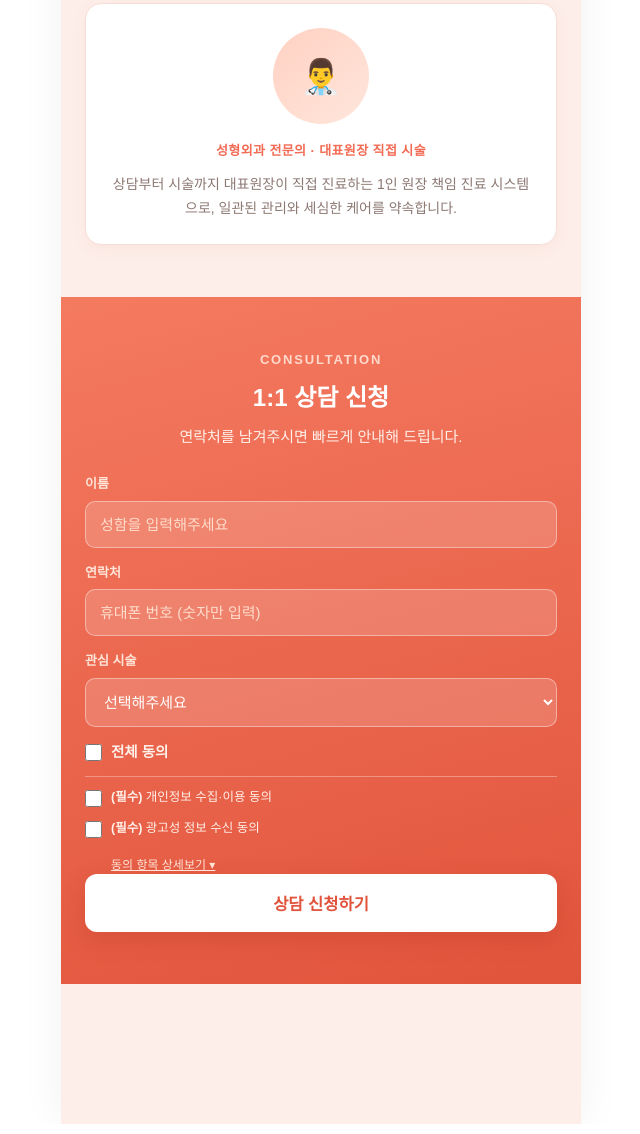
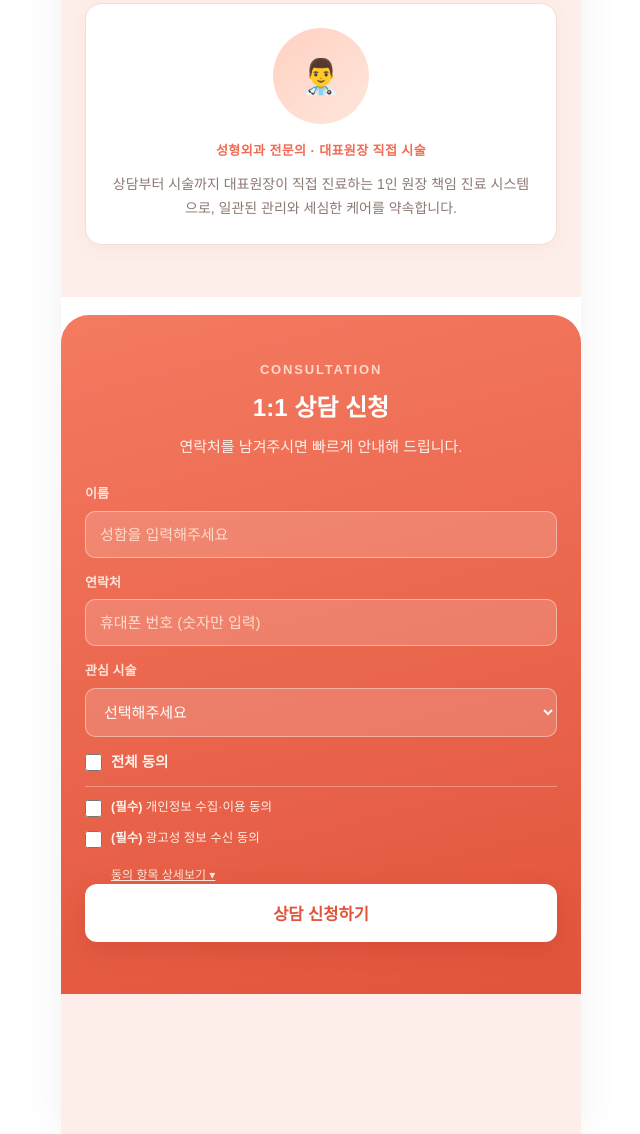
Before and after one commit to hayeongjang-lgtm/rituo-landing, a plain HTML site: page index.html in a window 1280 px wide. Shown: the part 4260-5394 px from the top of the page, without its empty margins (319-959 px from the left). Drawn offline with nearby package versions, Linux system fonts and the light colour scheme; a web font is replaced by a local one.

Commit message:
Add files via upload

```diff
--- a/index.html
+++ b/index.html
@@ -150,7 +150,8 @@
   .doc-card .role{color:var(--brand);font-weight:700;font-size:13px;letter-spacing:.03em}
   .doc-card p{font-size:14px;color:var(--muted);margin-top:12px}
 
-  .formsec{background:linear-gradient(165deg,#F47A60,#E1543C);color:#fff}
+  .formsec{background:linear-gradient(165deg,#F47A60,#E1543C);color:#fff;
+    margin-top:18px;border-radius:28px 28px 0 0;padding-top:44px}
   .formsec h2{color:#fff;text-align:center}
   .formsec .lead{color:#fff0e9;text-align:center;margin-bottom:24px}
   .field{margin-bottom:14px}
```
